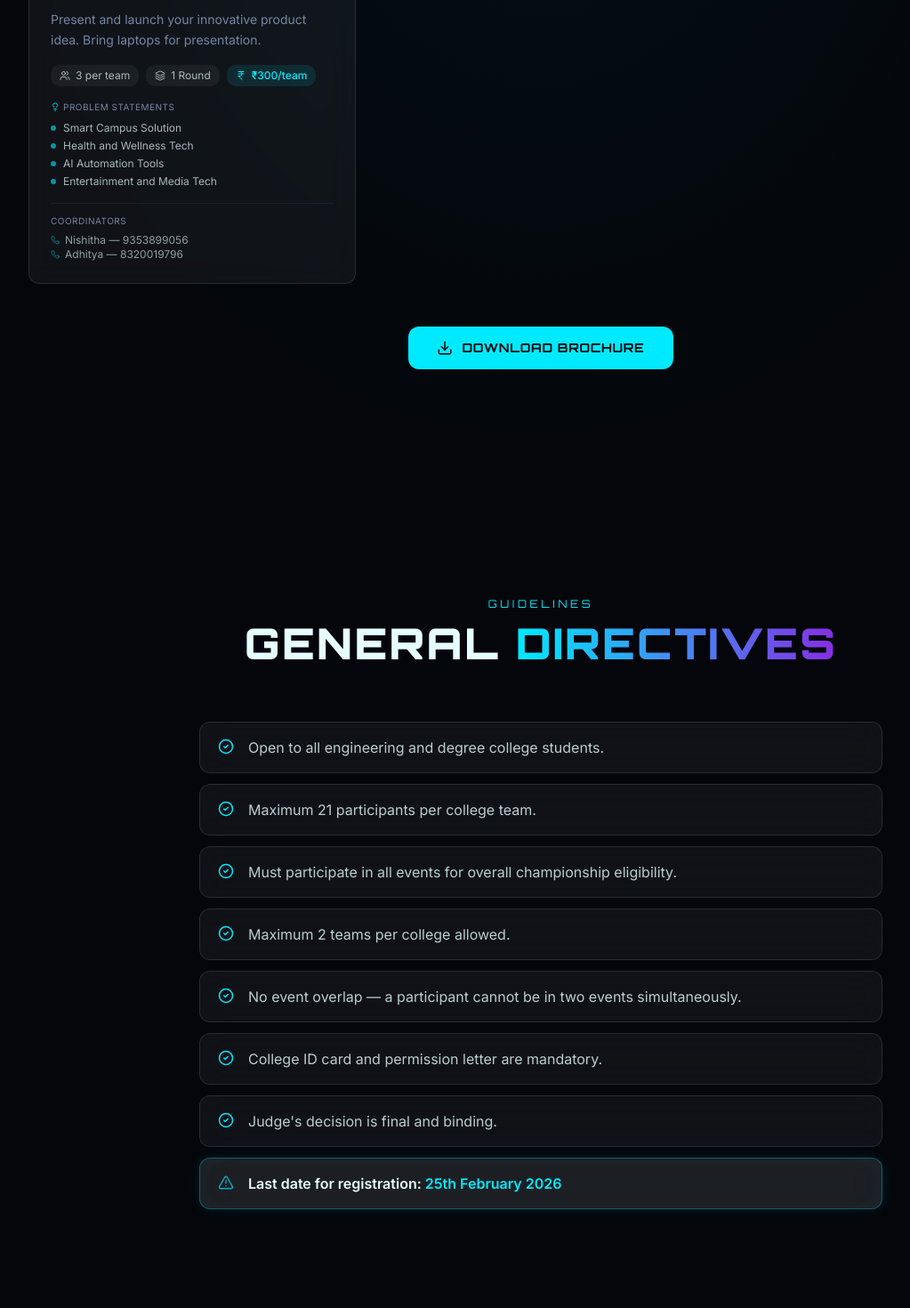
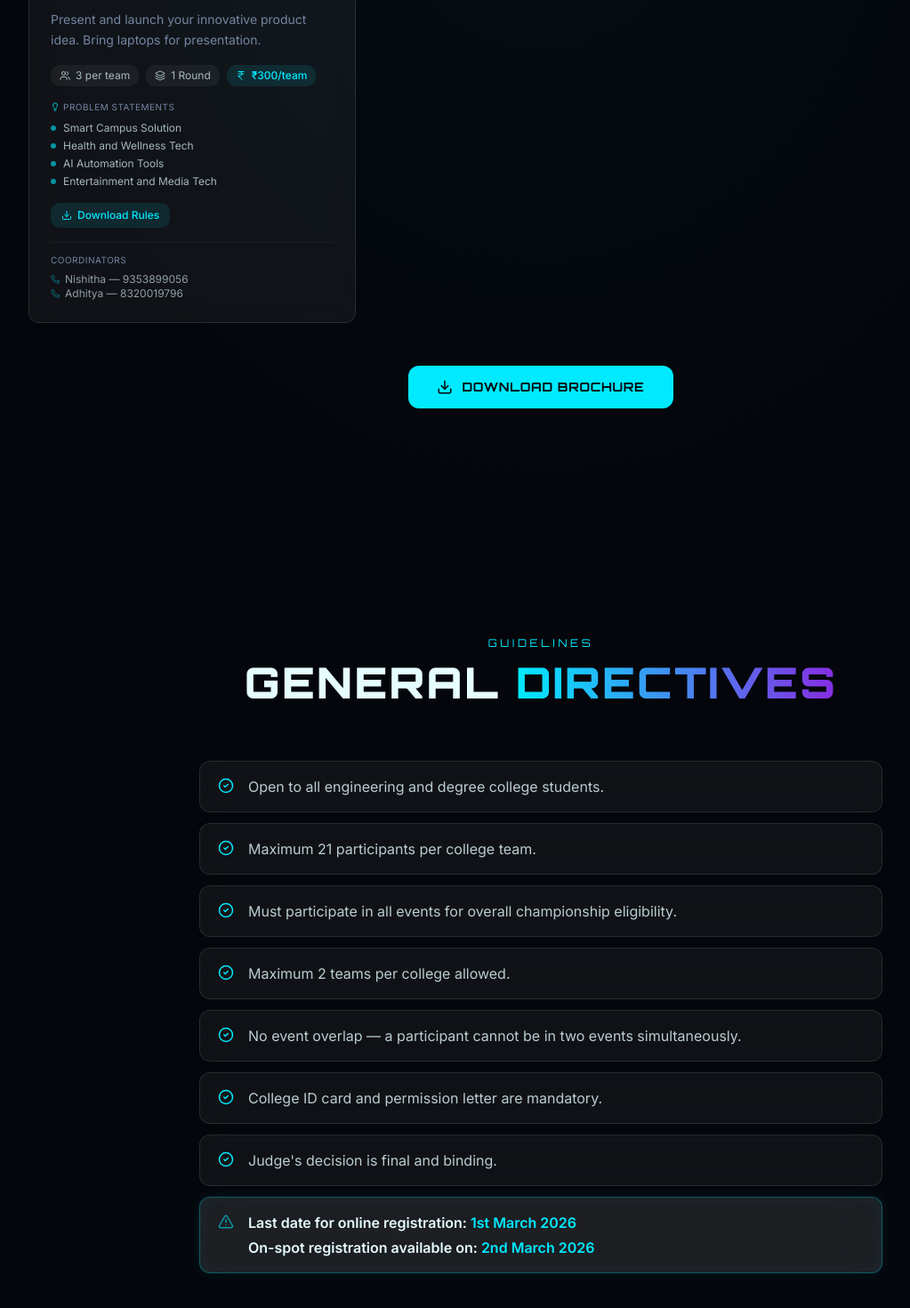
Before and after one commit to PuneethKumar01/techotsav-2k26, a React (Vite) app: page / in a window 1280 px wide. Shown: the part 2531-4001 px from the top of the page at 89% size, without its empty margins (32-1055 px from the left). Built offline with nearby package versions, Linux system fonts and the light colour scheme; the HTML template or start-up script is replaced by a standard one.

Commit message:
updated date and added rule download for product launch

```diff
--- a/src/components/Events.tsx
+++ b/src/components/Events.tsx
@@ -116,6 +116,20 @@ const Events = () => {
                   </div>
                 )}
 
+                {"rulesUrl" in event && event.rulesUrl && (
+                  <div className="mb-4">
+                    <a
+                      href={event.rulesUrl}
+                      target="_blank"
+                      rel="noopener noreferrer"
+                      className="inline-flex items-center gap-1.5 px-3 py-1.5 rounded-md bg-primary/10 text-xs text-primary font-medium hover:bg-primary/20 transition-colors"
+                    >
+                      <Download size={12} />
+                      Download Rules
+                    </a>
+                  </div>
+                )}
+
                 <div className="border-t border-white/5 pt-3">
                   <p className="text-[10px] uppercase tracking-wider text-muted-foreground mb-1.5">
                     Coordinators
--- a/src/components/Rules.tsx
+++ b/src/components/Rules.tsx
@@ -1,6 +1,6 @@
 import { motion } from "framer-motion";
 import { CheckCircle2, AlertTriangle } from "lucide-react";
-import { RULES, REGISTRATION_DEADLINE } from "@/data/constants";
+import { RULES, REGISTRATION_DEADLINE, ONSPOT_REGISTRATION_DATE } from "@/data/constants";
 
 const container = {
   hidden: { opacity: 0 },
@@ -52,10 +52,16 @@ const Rules = () => {
             className="glass-strong px-5 py-4 flex items-start gap-4 neon-border mt-6"
           >
             <AlertTriangle size={18} className="text-primary shrink-0 mt-0.5 animate-pulse-neon" />
-            <p className="text-sm md:text-base text-foreground font-semibold">
-              Last date for registration:{" "}
-              <span className="text-primary">{REGISTRATION_DEADLINE}</span>
-            </p>
+            <div className="space-y-1">
+              <p className="text-sm md:text-base text-foreground font-semibold">
+                Last date for online registration:{" "}
+                <span className="text-primary">{REGISTRATION_DEADLINE}</span>
+              </p>
+              <p className="text-sm md:text-base text-foreground font-semibold">
+                On-spot registration available on:{" "}
+                <span className="text-primary">{ONSPOT_REGISTRATION_DATE}</span>
+              </p>
+            </div>
           </motion.div>
         </motion.div>
       </div>
--- a/src/data/constants.ts
+++ b/src/data/constants.ts
@@ -139,6 +139,8 @@ export const EVENTS = [
       "AI Automation Tools",
       "Entertainment and Media Tech",
     ],
+    rulesUrl:
+      "https://docs.google.com/document/d/1xYMM4XfqhtM6qUu8p6ICjxN41Hh6ETZt/edit?usp=sharing&ouid=111455705726233629523&rtpof=true&sd=true",
     coordinators: [
       { name: "Nishitha", phone: "9353899056" },
       { name: "Adhitya", phone: "8320019796" },
@@ -156,7 +158,9 @@ export const RULES = [
   "Judge's decision is final and binding.",
 ];
 
-export const REGISTRATION_DEADLINE = "25th February 2026";
+export const REGISTRATION_DEADLINE = "1st March 2026";
+
+export const ONSPOT_REGISTRATION_DATE = "2nd March 2026";
 
 export const STAFF_COORDINATORS = [
   { name: "Mr. Sagar Rai", phone: "+91 8861520264" },
```
